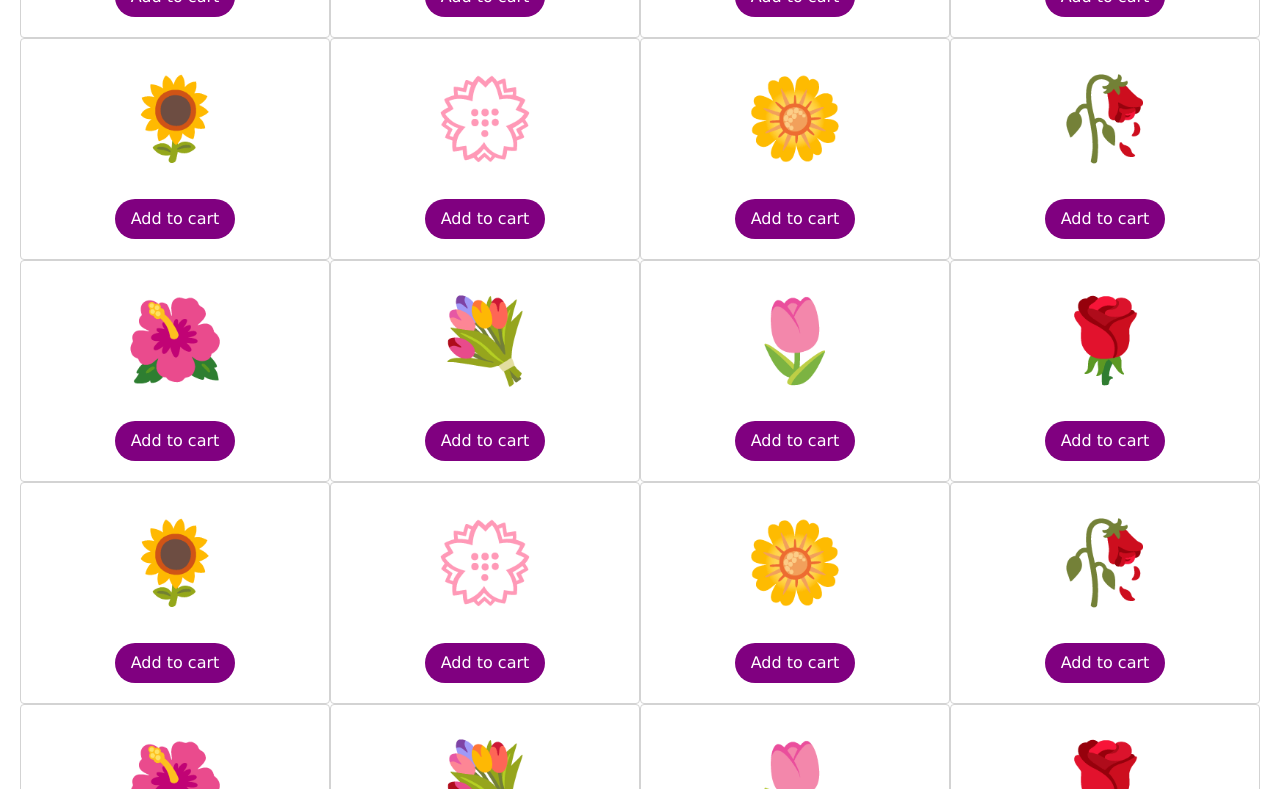
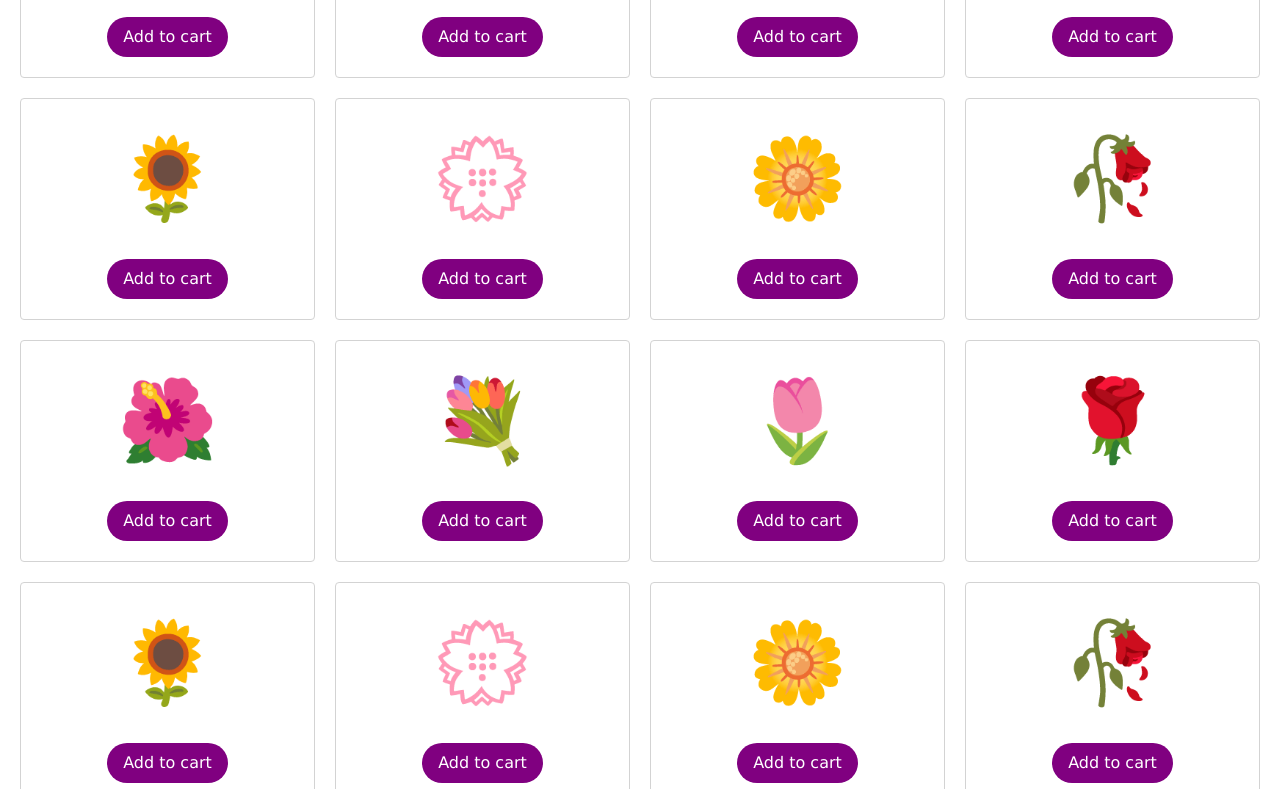
Before and after one commit to pvdstel/css-grid-showcase, a plain HTML site: page grid-repeat.html in a window 1280 px wide. Shown: the part 760-1549 px from the top of the page. Drawn offline with Linux system fonts and the light colour scheme.

Commit message:
Make gap and repeat consistent

```diff
--- a/grid-gap.css
+++ b/grid-gap.css
@@ -2,7 +2,7 @@
 
 .grid-4x4 {
     display: grid;
-    grid-template-columns: repeat(4, 1fr);
+    grid-template-columns: 1fr 1fr 1fr 1fr;
     margin-top: 20px;
     gap: 20px;
 }
--- a/grid-repeat.css
+++ b/grid-repeat.css
@@ -3,6 +3,7 @@
 .grid-4x4 {
     display: grid;
     grid-template-columns: 1fr;
+    gap: 20px;
     margin-top: 20px;
 }
 
```
